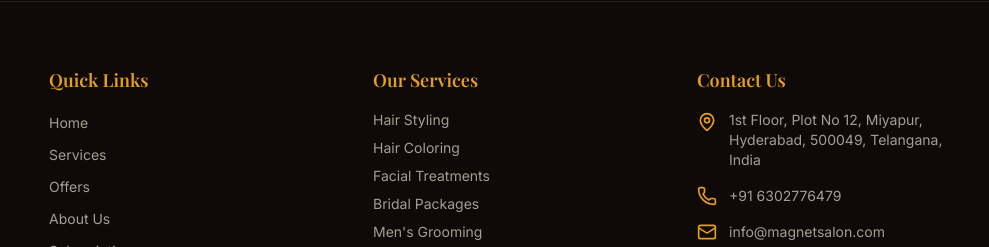
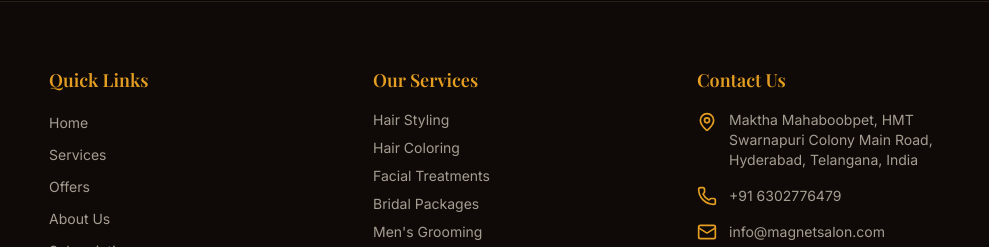
Before and after one commit to SkillinnoveXLaboratory/MagnetSalon, a plain HTML site: page index.html in a window 1280 px wide. Shown: the part 10583-10830 px from the top of the page, 291-1280 px from the left. Drawn offline with nearby package versions, Linux system fonts and the light colour scheme; a web font is replaced by a local one.

Commit message:
Add files via upload

```diff
--- a/index.html
+++ b/index.html
@@ -1676,8 +1676,8 @@
                   d="M20 10c0 4.993-5.539 10.193-7.399 11.799a1 1 0 0 1-1.202 0C9.539 20.193 4 14.993 4 10a8 8 0 0 1 16 0">
                 </path>
                 <circle cx="12" cy="10" r="3"></circle>
-              </svg> <span class="text-sm text-muted-foreground">1st Floor, Plot No 12, Miyapur, Hyderabad, 500049,
-                Telangana, India</span> </li>
+              </svg> <span class="text-sm text-muted-foreground">Maktha Mahaboobpet, HMT Swarnapuri Colony Main Road,
+  Hyderabad, Telangana, India</span> </li>
             <li> <a href="tel:+91 6302776479" class="flex items-center gap-3 hover:text-primary transition-colors"> <svg
                   xmlns="http://www.w3.org/2000/svg" width="24" height="24" viewBox="0 0 24 24" fill="none"
                   stroke="currentColor" stroke-width="2" stroke-linecap="round" stroke-linejoin="round"
```
